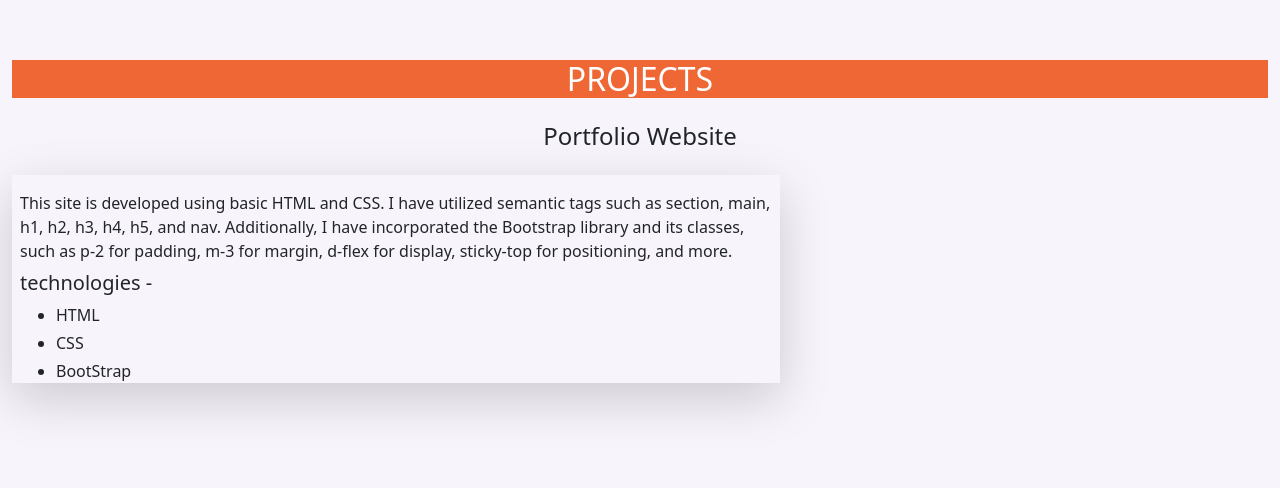
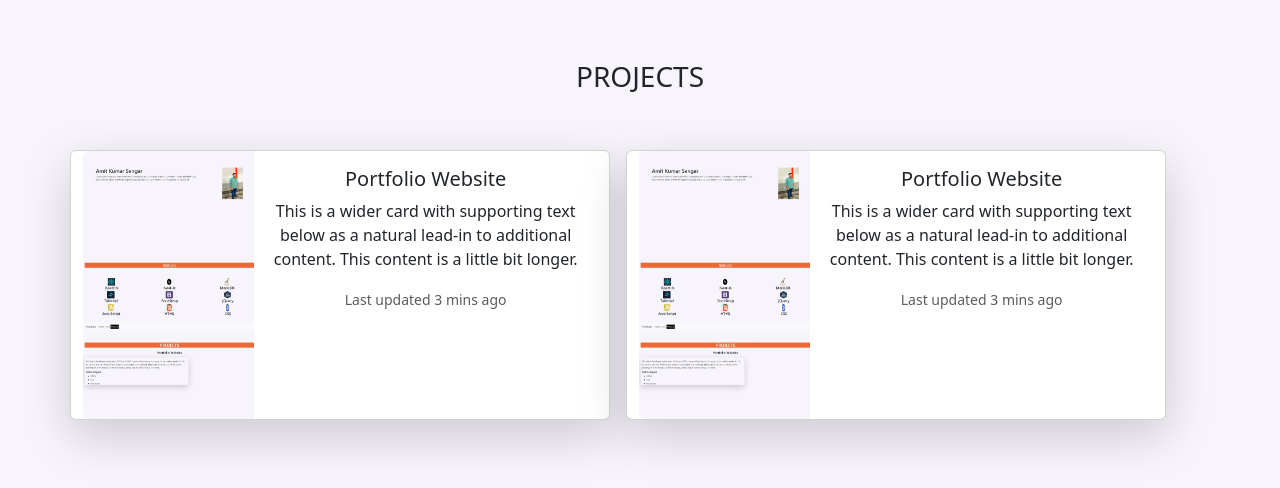
Before and after one commit to AMIT3124/Portfolio, a plain HTML site: page index.html in a window 1280 px wide. Shown: the part 1690-2178 px from the top of the page. Drawn offline with nearby package versions, Linux system fonts and the light colour scheme.

Commit message:
add project card using bootstrap

```diff
--- a/index.html
+++ b/index.html
@@ -34,9 +34,12 @@
                         <li class="nav-item navLink">
                             <a class="nav-link navLink p-1" id="navLink" href="#projects">Projects</a>
                         </li>
+                        <li class="nav-item navLink">
+                            <a class="nav-link navLink p-1" id="navLink" href="#certificates">Certificates</a>
+                        </li>
 
                     </ul>
-
+                    <hr />
                 </div>
             </div>
 
@@ -67,13 +70,13 @@
 
         <section>
             <div id="skills">
-                <h2 class="text-center skillHeading "> SKILLS</h2>
+                <h3 class="text-center skillHeading "> SKILLS</h3>
 
 
                 <br /><br />
                 <div class="row text-center mt-4">
                     <div class="col gap-4">
-                        <img src="./images/react.jpeg" />
+                        <img data-aos="zoom-in" src="./images/react.jpeg" />
                         <h3 data-aos="zoom-in">React Js</h3>
                     </div>
                     <div class="col gap-3">
@@ -140,28 +143,48 @@
         <!-- Project Section -->
 
         <section id="projects">
-            <h2 class="text-center projectsHeadding">PROJECTS</h2>
-            <div class="projectInfo ">
-                <H4 class="mt-4" data-aos="zoom-in">Portfolio Website</H4>
-                <div class="shadow-lg mt-4" data-aos="fade-right">
-                    <p class="pt-3 m-2">This site is developed using basic HTML and CSS. I have utilized semantic tags
-                        such
-                        as
-                        section, main, h1, h2, h3, h4, h5, and nav. Additionally, I have incorporated the
-                        Bootstrap library and its classes, such as p-2 for padding, m-3 for
-                        margin, d-flex for display, sticky-top for positioning, and more.</p>
-                    <h5 class="m-2">technologies -</h5>
+            <h3 class="text-center skillHeading "> PROJECTS</h3>
+            <br />
+            <br />
+            <div class="container text-center g-col-6">
+                <div class="row row-cols-2 column-gap-3">
+                    <div class="card mb-3 shadow-lg" data-aos="fade-right" style="max-width: 540px;">
+                        <div class="row g-0">
+                            <div class="col-md-4">
+                                <img src="./images/portimg.jpeg" class="portfolioImg img-fluid rounded-start" alt="...">
+                            </div>
+                            <div class="col-md-8 ">
+                                <div class="card-body">
+                                    <h5 class="card-title">Portfolio Website</h5>
+                                    <p class="card-text">This is a wider card with supporting text below as a natural
+                                        lead-in to
+                                        additional content. This content is a little bit longer.</p>
+                                    <p class="card-text"><small class="text-body-secondary">Last updated 3 mins
+                                            ago</small></p>
+                                </div>
+                            </div>
+                        </div>
+                    </div>
+                    <div class="card mb-3 shadow-lg g-col-6 " data-aos="fade-left" style="max-width: 540px;">
+                        <div class="row g-0 ">
+                            <div class="col-md-4 ">
+                                <img src="./images/portimg.jpeg" class="portfolioImg img-fluid rounded-start" alt="...">
+                            </div>
+                            <div class="col-md-8">
+                                <div class="card-body">
+                                    <h5 class="card-title">Portfolio Website</h5>
+                                    <p class="card-text">This is a wider card with supporting text below as a natural
+                                        lead-in to
+                                        additional content. This content is a little bit longer.</p>
+                                    <p class="card-text"><small class="text-body-secondary">Last updated 3 mins
+                                            ago</small></p>
+                                </div>
+                            </div>
+                        </div>
+                    </div>
+                </div>
+            </div>
 
-                    <ul class="m-2">
-                        <li class=" m-1">HTML</li>
-                        <li class=" m-1">CSS</li>
-                        <li class=" m-1">BootStrap</li>
-                    </ul>
-
-                </div>
-                <div>
-
-                </div>
         </section>
     </main>
 
--- a/style.css
+++ b/style.css
@@ -44,12 +44,7 @@ section {
     padding-top: 70px;
 }
 
-.skillHeading,
-.projectsHeadding {
-    background-color: rgb(240, 103, 54);
-    color: white;
 
-}
 
 #skills img {
     width: 3.5rem;
@@ -57,19 +52,11 @@ section {
     margin-right: 5px;
 }
 
-#skills {
+#skills,
+#projects {
     padding-top: 70px;
     /* Add padding to the top of the skills section */
     margin-top: 0;
 }
 
 /* project section css */
-
-.projectInfo div {
-    width: 60vw;
-
-}
-
-.projectInfo h4 {
-    text-align: center;
-}
```
Also changed, not shown: images/portimg.jpeg (added).
